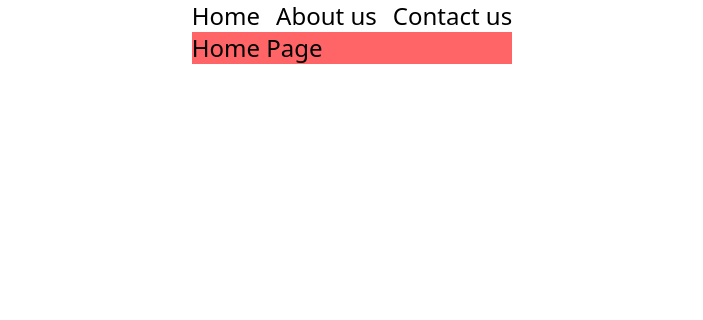
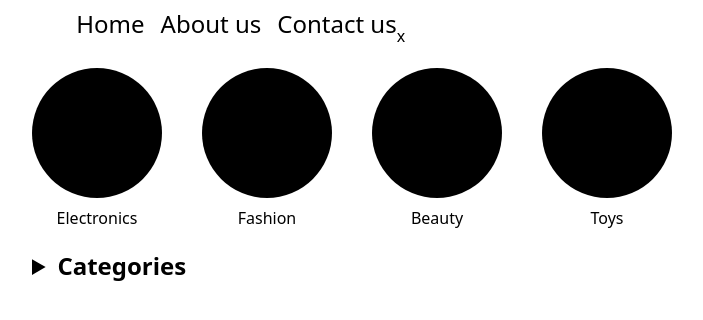
Before and after one commit to LauraBLei/TheFrogs, a React (Vite) app in the folder theFrogs/: page / in a window 1280 px wide. Shown: the top 320 px of the page, without its empty margins (288-991 px from the left). Built offline with nearby package versions, Linux system fonts and the light colour scheme.

Commit message:
added category html on home page

```diff
--- a/theFrogs/src/components/header.tsx
+++ b/theFrogs/src/components/header.tsx
@@ -15,6 +15,11 @@ export const Header = () => {
             <Link to="/contact">Contact us</Link>
           </li>
         </ul>
+        <div>
+          <input type="search" name="q" />
+          <div></div>
+          <div className="close-search">x</div>
+        </div>
       </nav>
     </header>
   );
--- a/theFrogs/src/pages/home.tsx
+++ b/theFrogs/src/pages/home.tsx
@@ -1,3 +1,83 @@
 export const HomePage = () => {
-  return <div className="bg-red-400 text-2xl"> Home Page</div>;
+  return (
+    <div>
+      <div className="flex justify-center gap-10 my-5">
+        <div className="flex flex-col items-center justify-center gap-2">
+          <div className="bg-black w-[130px] h-[130px] rounded-full">
+            <img src="" alt="" />
+          </div>
+          <p>Electronics</p>
+        </div>
+        <div className="flex flex-col items-center justify-center gap-2">
+          <div className="bg-black w-[130px] h-[130px] rounded-full">
+            <img src="" alt="" />
+          </div>
+          <p>Fashion</p>
+        </div>
+        <div className="flex flex-col items-center justify-center gap-2">
+          <div className="bg-black w-[130px] h-[130px] rounded-full">
+            <img src="" alt="" />
+          </div>
+          <p>Beauty</p>
+        </div>
+        <div className="flex flex-col items-center justify-center gap-2">
+          <div className="bg-black w-[130px] h-[130px] rounded-full">
+            <img src="" alt="" />
+          </div>
+          <p>Toys</p>
+        </div>
+      </div>
+      <details className="w-full relative ">
+        <summary className="w-full cursor-pointer text-2xl font-bold ">
+          Categories
+        </summary>
+        <div className="flex w-full absolute md:justify-between md:flex-nowrap gap-2 flex-wrap justify-center ">
+          <div className="sm:max-w-[250px] w-full">
+            <p className="text-2xl border-b-2 border-black px-4 w-full">
+              Electronics
+            </p>
+            <ul>
+              <li>Headphones</li>
+              <li>Storage</li>
+              <li>Audio</li>
+              <li>Peripherals</li>
+              <li>Gaming</li>
+              <li>Computers</li>
+              <li>Wearables</li>
+            </ul>
+          </div>
+          <div className="sm:max-w-[250px] w-full">
+            <p className="text-2xl border-b-2 border-black px-4 w-full">
+              Fashion
+            </p>
+            <ul>
+              <li>Bags</li>
+              <li>Shoes</li>
+              <li>Glasses</li>
+              <li>Accessories</li>
+              <li>Watch</li>
+              <li>Jewelry</li>
+            </ul>
+          </div>
+          <div className="sm:max-w-[250px] w-full">
+            <p className="text-2xl border-b-2 border-black px-4 w-full">
+              Beauty
+            </p>
+            <ul>
+              <li>Perfume</li>
+              <li>Skin Care</li>
+              <li>Shampoo</li>
+            </ul>
+          </div>
+          <div className="sm:max-w-[250px] w-full">
+            <p className="text-2xl border-b-2 border-black px-4 w-full">Toys</p>
+            <ul>
+              <li>Toys</li>
+            </ul>
+          </div>
+        </div>
+      </details>
+      <div></div>
+    </div>
+  );
 };
```
